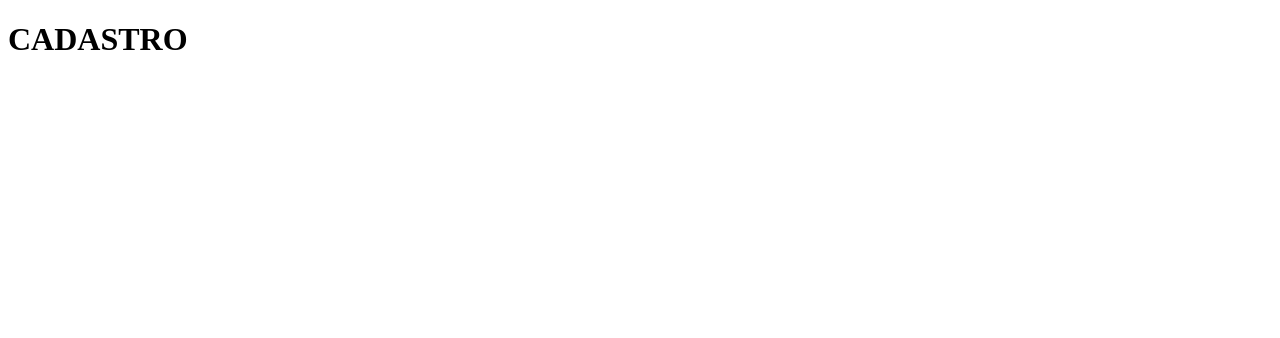
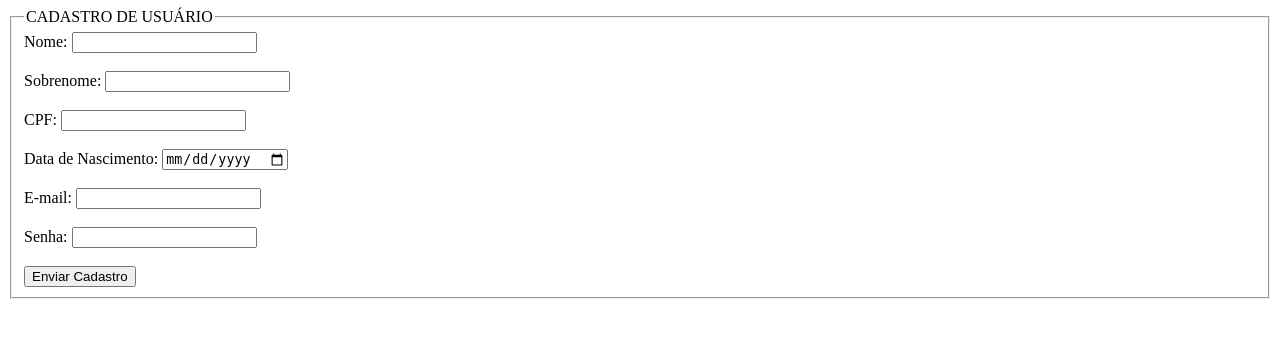
Before and after one commit to devpatrickfranco/prato-cheio, a Django app: page /usuarios/cadastro/ in a window 1280 px wide. Shown: the top 338 px of the page. Run offline with Django 5.2, Linux system fonts and the light colour scheme.

Commit message:
Cria página HTML de  Cadastro do Usuário

```diff
--- a/usuarios/templates/cadastro.html
+++ b/usuarios/templates/cadastro.html
@@ -1,11 +1,35 @@
 <!DOCTYPE html>
-<html lang="en">
+<html lang="pt-br">
 <head>
     <meta charset="UTF-8">
+    <title>Prato Cheio - Cadastro de Usuário</title>
     <meta name="viewport" content="width=device-width, initial-scale=1.0">
-    <title>Cadastro</title>
 </head>
 <body>
-    <h1>CADASTRO</h1>
+    <form action="#" method="post">
+        <fieldset>
+            <legend>CADASTRO DE USUÁRIO</legend>
+
+            <label for="nome">Nome:</label>
+            <input type="text" id="nome" name="nome" required><br><br>
+
+            <label for="sobrenome">Sobrenome:</label>
+            <input type="text" id="sobrenome" name="sobrenome" required><br><br>
+
+            <label for="cpf">CPF:</label>
+            <input type="text" id="cpf" name="cpf" inputmode="numeric" required><br><br>
+
+            <label for="data_nascimento">Data de Nascimento:</label>
+            <input type="date" id="data_nascimento" name="data_nascimento" required><br><br>
+
+            <label for="email">E-mail:</label>
+            <input type="email" id="email" name="email" required><br><br>
+
+            <label for="senha">Senha:</label>
+            <input type="password" id="senha" name="senha" required><br><br>
+
+            <button type="submit">Enviar Cadastro</button>
+        </fieldset>
+    </form>
 </body>
 </html>
```
